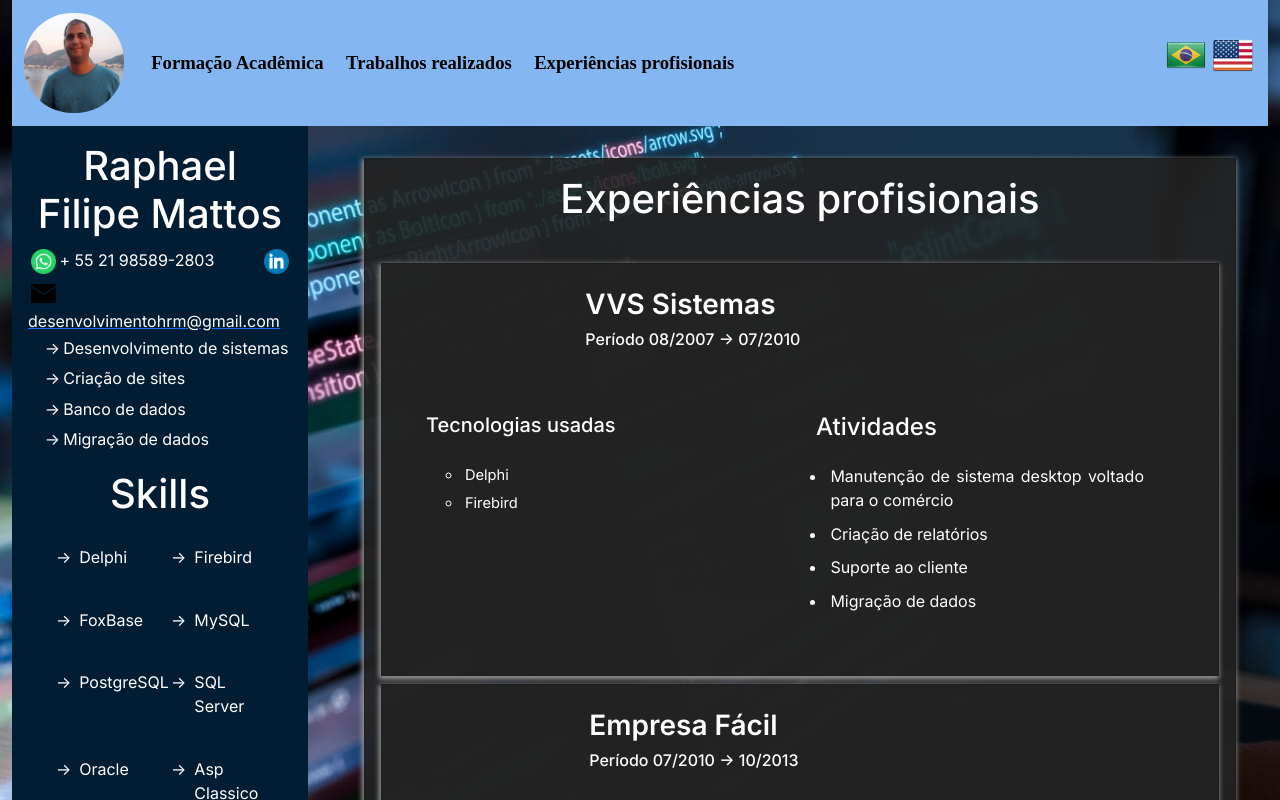
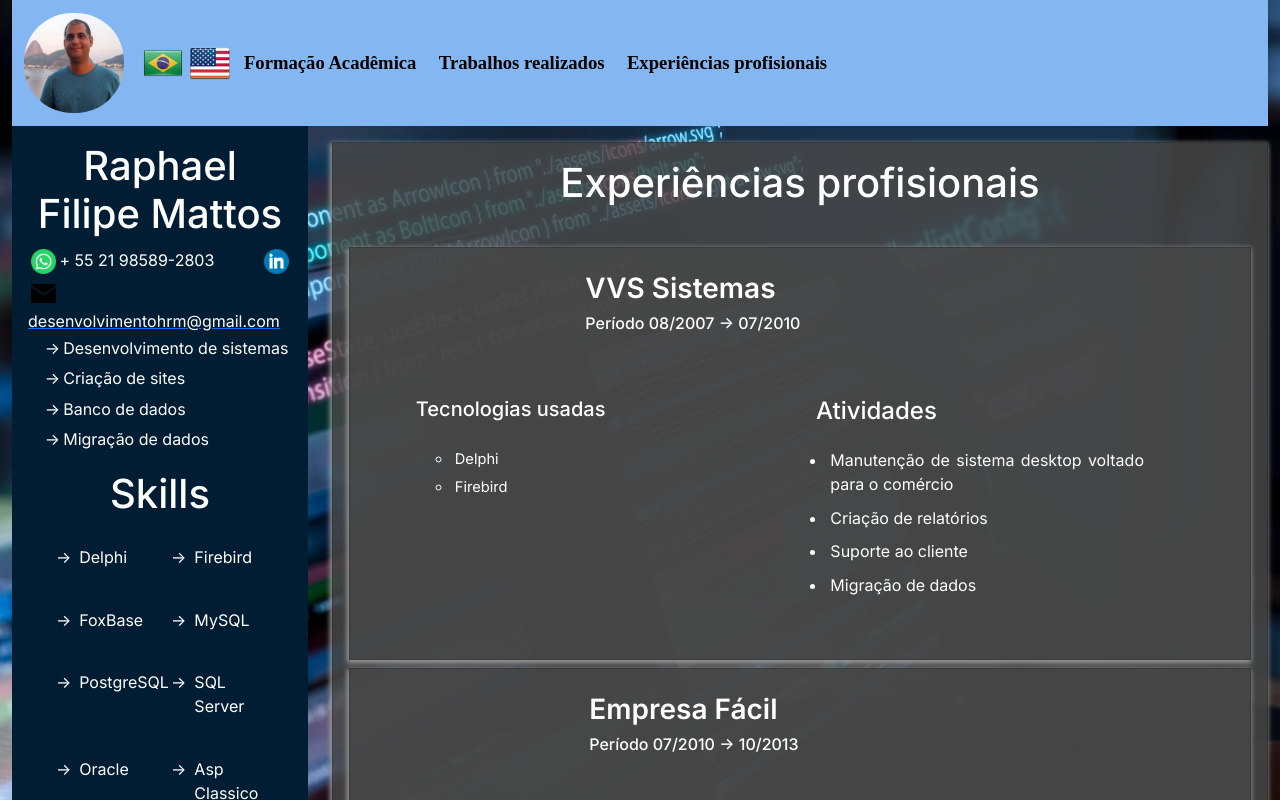
Before and after one commit to raphaelfilipemattos/portfolio, a Next.js app: page /experiencias in a window 1280 px wide. Shown: the top 800 px of the page. Built offline with nearby package versions, Linux system fonts and the light colour scheme.

Commit message:
Ajustado posição do idioma para ser visivel no celular

```diff
--- a/src/app/globals.css
+++ b/src/app/globals.css
@@ -15,7 +15,7 @@ body{
 }
 
 .card{
-  background-color:rgb(35 35 35 / 91%)!important;
+  background-color:rgb(71 71 71 / 85%)!important;
   border-radius: 0!important;
   box-shadow: -1px 2px 5px 1px #9b9b9b;
 }
--- a/src/componentes/header/Header.js
+++ b/src/componentes/header/Header.js
@@ -67,24 +67,8 @@ export default function Header({children}){
                             alt="Perfil"
                         />
                     </Link>
-                    <button className="navbar-toggler" type="button" data-bs-toggle="collapse" data-bs-target="#navbarText" aria-controls="navbarText" aria-expanded="false" aria-label="Toggle navigation">
-                        <span className="navbar-toggler-icon"></span>
-                    </button>
-                    <div className="collapse navbar-collapse" id="navbarText">
-                    <ul className="navbar-nav me-auto mb-2 mb-lg-0">
-                        {
-                            menus[idioma].map((menu,index) => {
-                                return (
-                                    <li className="nav-item" key={index}>
-                                        <a className="nav-link" href={menu.link}>{menu.descricao}</a>
-                                    </li>
-                                )
-                            })
-                        }
-
-                    </ul>
                     <span className="navbar-text">
-                        <ul className="d-flex direcion-column">
+                        <ul className={style.lista_idiomas +" d-flex direcion-column"}>
                             {IdiomaModel().map(idioma => {
 
                                 return (<li key={idioma.sigla}>
@@ -107,6 +91,23 @@ export default function Header({children}){
                             })}
                         </ul>
                     </span>
+                    <button className="navbar-toggler" type="button" data-bs-toggle="collapse" data-bs-target="#navbarText" aria-controls="navbarText" aria-expanded="false" aria-label="Toggle navigation">
+                        <span className="navbar-toggler-icon"></span>
+                    </button>
+                    <div className="collapse navbar-collapse" id="navbarText">
+                    <ul className="navbar-nav me-auto mb-2 mb-lg-0">
+                        {
+                            menus[idioma].map((menu,index) => {
+                                return (
+                                    <li className="nav-item" key={index}>
+                                        <a className="nav-link" href={menu.link}>{menu.descricao}</a>
+                                    </li>
+                                )
+                            })
+                        }
+
+                    </ul>
+
                     </div>
                 </div>
                 </nav>
--- a/src/componentes/header/header.module.css
+++ b/src/componentes/header/header.module.css
@@ -17,6 +17,10 @@
     border-radius: 3rem;
 }
 
+.lista_idiomas{
+    padding: 1em 0 0 0;
+}
+
 
 .bandeira{
     width: 40px;
--- a/src/componentes/secao/secao.module.css
+++ b/src/componentes/secao/secao.module.css
@@ -1,5 +1,5 @@
 .secao{
-    padding: 2rem;
+    padding-top: 1rem;
     width: 100%;
     position: relative;
 }
```
